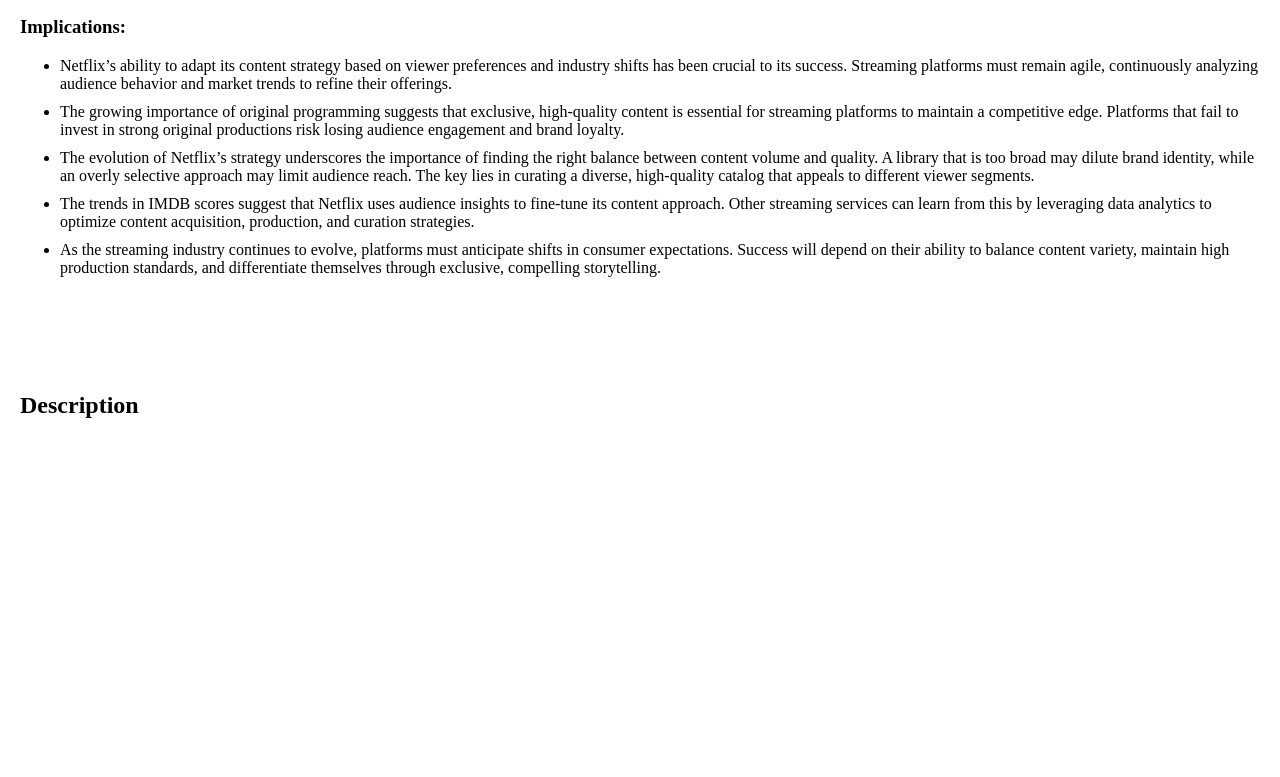
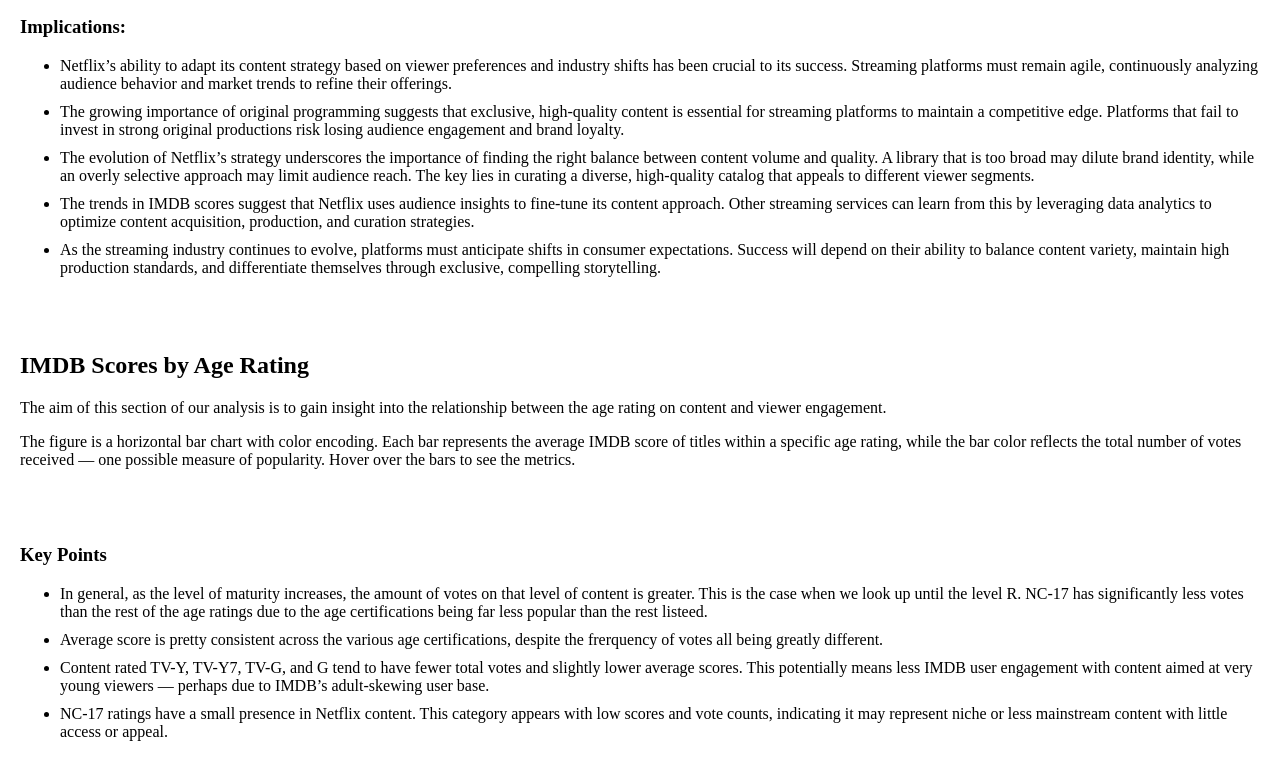
Before and after one commit to reginarabkina/DS4200-Netflix-Trends, a plain HTML site: page Website-Files/pages/index.html in a window 1280 px wide. Shown: the part 2765-3542 px from the top of the page. Before the commit the page ends 3224 px from the top, so only its background shows below. Drawn offline with nearby package versions, Linux system fonts and the light colour scheme; files that its build step writes are made by us from their sources; no server answers; a script that the page names is missing.

Commit message:
updated index.html
added in bar plot section to index.html

```diff
--- a/Website-Files/pages/index.html
+++ b/Website-Files/pages/index.html
@@ -154,10 +154,46 @@
 
 
 <section id="barplot">
+    <h2>IMDB Scores by Age Rating</h2>
+    <p>The aim of this section of our analysis
+        is to gain insight into the relationship
+        between the age rating on content and viewer engagement.</p>
+    <p>The figure is a horizontal bar chart with color encoding.
+        Each bar represents the average IMDB score of titles within a specific
+        age rating, while the bar color reflects the total number of votes received
+        — one possible measure of popularity.
+        Hover over the bars to see the metrics.</p>
 </section>
 
 <section id="barplot-description">
-<h2>Description</h2>
+<h3>Key Points</h3>
+<ul>
+    <li>In general, as the level of maturity increases,
+        the amount of votes on that level of content is greater.
+        This is the case when we look up until the level R.
+        NC-17 has significantly less votes than the rest of
+        the age ratings due to the age certifications
+        being far less popular than the rest listeed.
+    </li>
+    <li>
+        Average score is pretty consistent across the
+        various age certifications, despite the frerquency of votes
+        all being greatly different.
+    </li>
+    <li>
+        Content rated TV-Y, TV-Y7, TV-G, and G tend to have
+        fewer total votes and slightly lower average scores.
+        This potentially means less IMDB user engagement with
+        content aimed at very young viewers — perhaps due to
+        IMDB’s adult-skewing user base.
+    </li>
+    <li>
+        NC-17 ratings have a small presence in Netflix content.
+        This category appears with low scores and vote counts, indicating
+        it may represent niche or less mainstream content with
+        little access or appeal.
+    </li>
+</ul>
 </section>
 
 </body>
```
Also changed, not shown: 3 other files.
